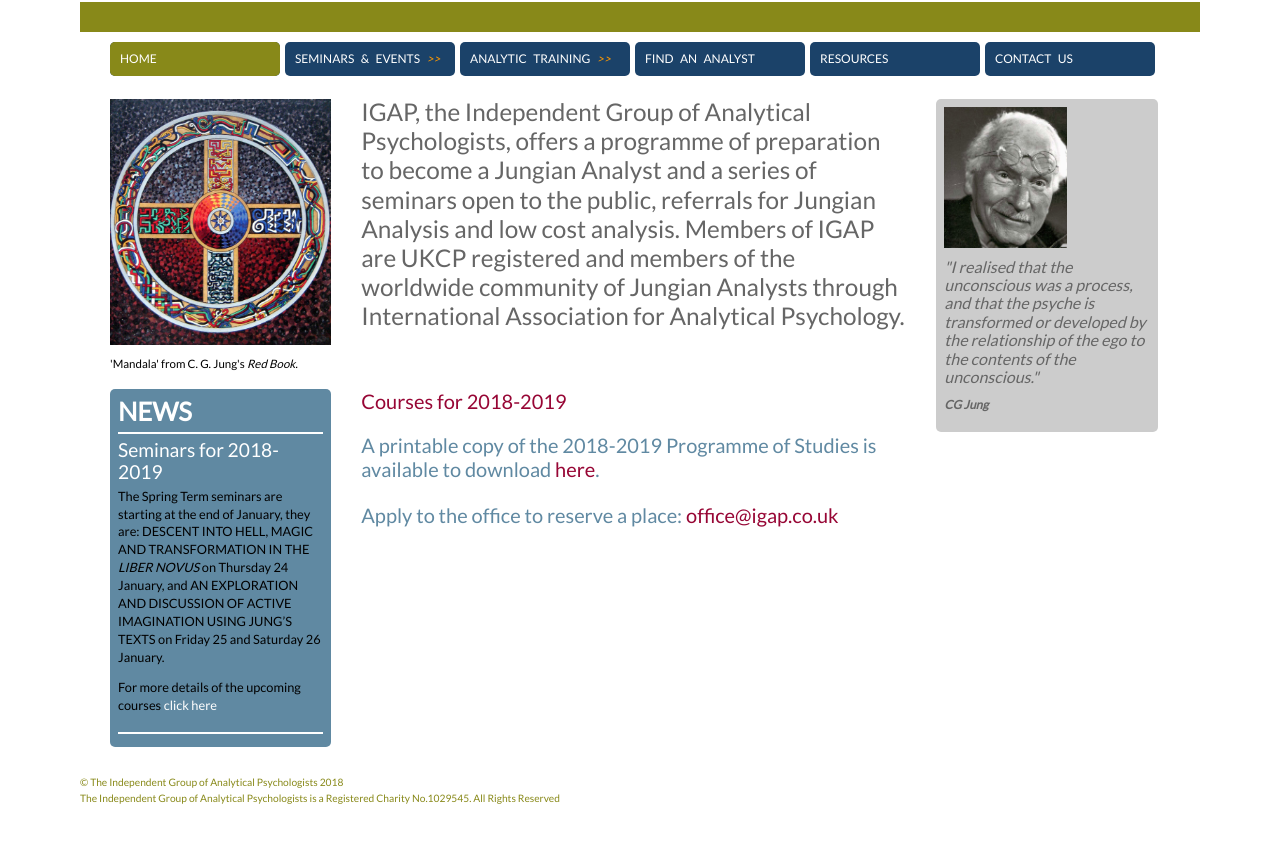
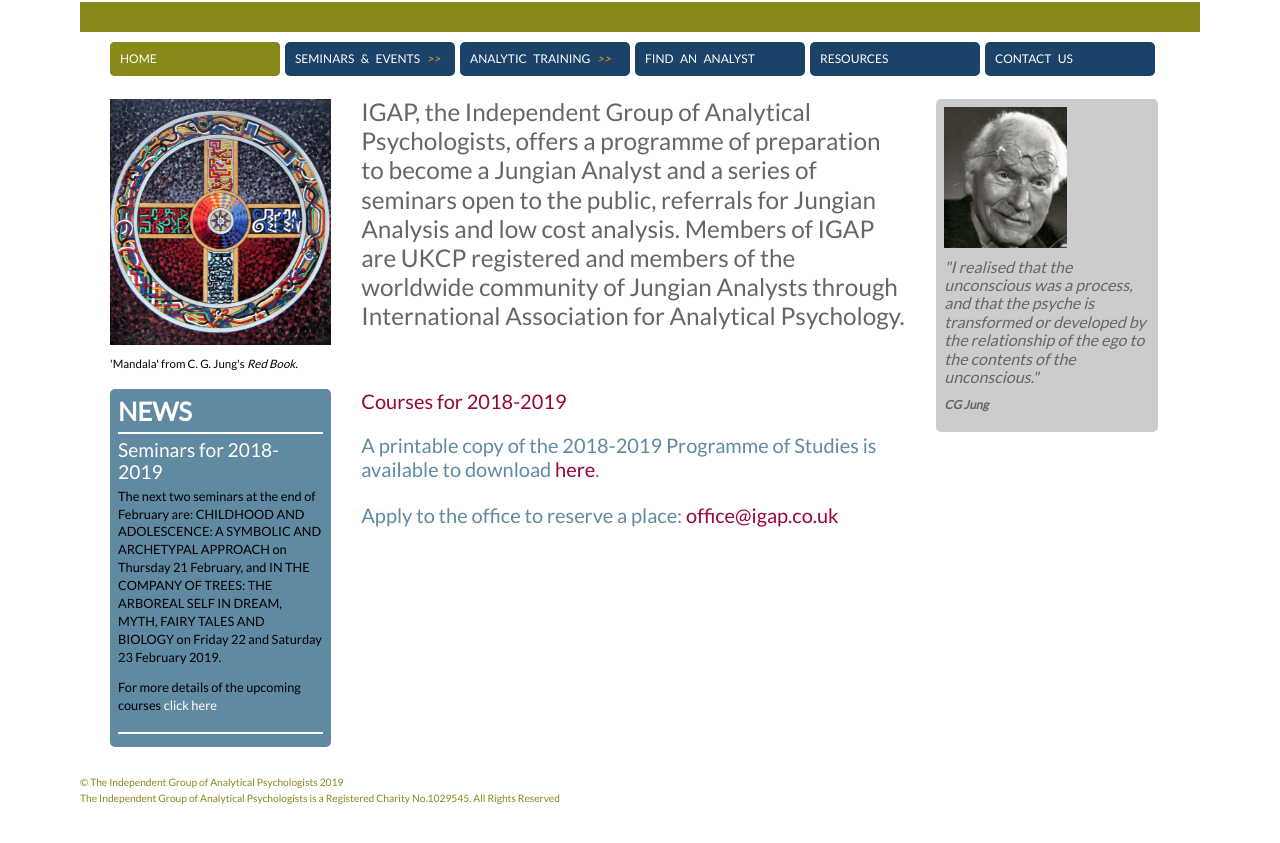
Before and after one commit to CHKass/IGAPgit, a website: page app/index.html in a window 1280 px wide. Shown: the part 153-996 px from the top of the page. Drawn offline with Linux system fonts and the light colour scheme.

Commit message:
Amends to seminars news and update all footers to 2019

```diff
--- a/app/index.html
+++ b/app/index.html
@@ -91,7 +91,7 @@
 				    <div class="col-greyblue">
                		<h1>NEWS</h1>
 						<h2>Seminars for 2018-2019</h2>
-							<p>The Spring Term seminars are starting at the end of January, they are: DESCENT INTO HELL, MAGIC AND TRANSFORMATION IN THE <em>LIBER NOVUS</em> on Thursday 24 January, and AN EXPLORATION AND DISCUSSION OF ACTIVE IMAGINATION USING JUNG’S TEXTS on Friday 25 and Saturday 26 January.</p>
+							<p>The next two seminars at the end of February are: CHILDHOOD AND ADOLESCENCE: A SYMBOLIC AND ARCHETYPAL APPROACH on Thursday 21 February, and IN THE COMPANY OF TREES: THE ARBOREAL SELF IN DREAM, MYTH, FAIRY TALES AND BIOLOGY on Friday 22 and Saturday 23 February 2019.</p>
 
 							<p>For more details of the upcoming courses <a href="spring.html">click here</a></p>
                     <h1></h1>
@@ -122,7 +122,7 @@
 
 
         	<footer>
-        		<p>&copy; The Independent Group of Analytical Psychologists 2018</p>
+        		<p>&copy; The Independent Group of Analytical Psychologists 2019</p>
             	<p>The Independent Group of Analytical Psychologists is a Registered Charity No.1029545. All Rights Reserved</p>
         	</footer>
 
```
Also changed, not shown: app/analytic.html (+1 -1 lines), app/apply.html (+1 -1 lines), app/autumn.html (+1 -1 lines), app/bibliographies.html (+1 -1 lines), app/biographies.html (+1 -1 lines), app/closed.html (+1 -1 lines), app/contact.html (+1 -1 lines), app/find.html (+4 -5 lines), app/publications2.html (+1 -1 lines), app/resources.html (+1 -1 lines), app/seminars.html (+1 -1 lines), app/spring.html (+1 -1 lines), app/summer.html (+1 -1 lines).
